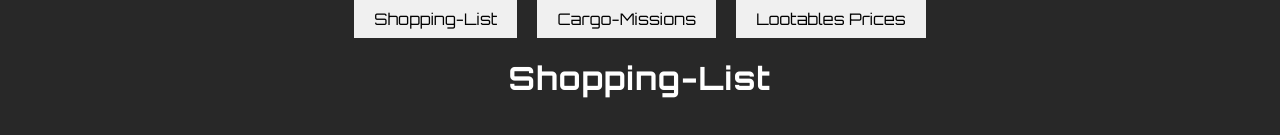
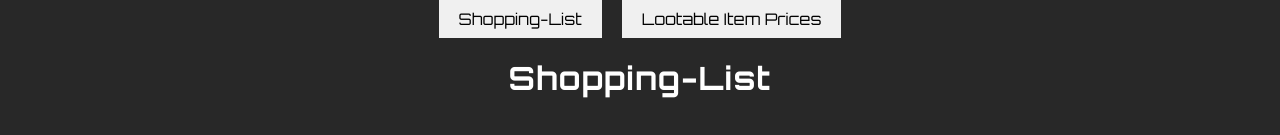
Before and after one commit to Hurric4ne/cld-tools, a Vue app: page / in a window 1280 px wide. Shown: the top 135 px of the page. Built offline with nearby package versions, Linux system fonts and the light colour scheme; no server answers.

Commit message:
REMOVE cargo-mission view for now

```diff
--- a/src/App.vue
+++ b/src/App.vue
@@ -2,15 +2,15 @@
   <div>
     <nav>
       <button @click="currentView = 'ShoppingView'">Shopping-List</button>
-      <button @click="currentView = 'CargoMissionView'">Cargo-Missions</button>
-      <button @click="currentView = 'LootablePricesView'">Lootables Prices</button>
+      <!-- <button @click="currentView = 'CargoMissionView'">Cargo-Missions</button> -->
+      <button @click="currentView = 'LootablePricesView'">Lootable Item Prices</button>
     </nav>
     <section v-if="currentView === 'ShoppingView'">
       <ShoppingView :items="items" :terminals="terminals" :isLoading="isLoading" />
     </section>
-    <section v-if="currentView === 'CargoMissionView'">
+    <!-- <section v-if="currentView === 'CargoMissionView'">
       <CargoMissionView />
-    </section>
+    </section> -->
     <section v-if="currentView === 'LootablePricesView'">
       <LootablesPricesView :items="items" :commodities="commodities" />
     </section>
@@ -21,7 +21,7 @@
 <script setup>
 import { ref, onMounted } from 'vue';
 import ShoppingView from '@/views/ShoppingView.vue';
-import CargoMissionView from '@/views/CargoMissionView.vue';
+// import CargoMissionView from '@/views/CargoMissionView.vue';
 import LootablesPricesView from '@/views/LootablesPricesView.vue';
 
 const currentView = ref('ShoppingView');
```
